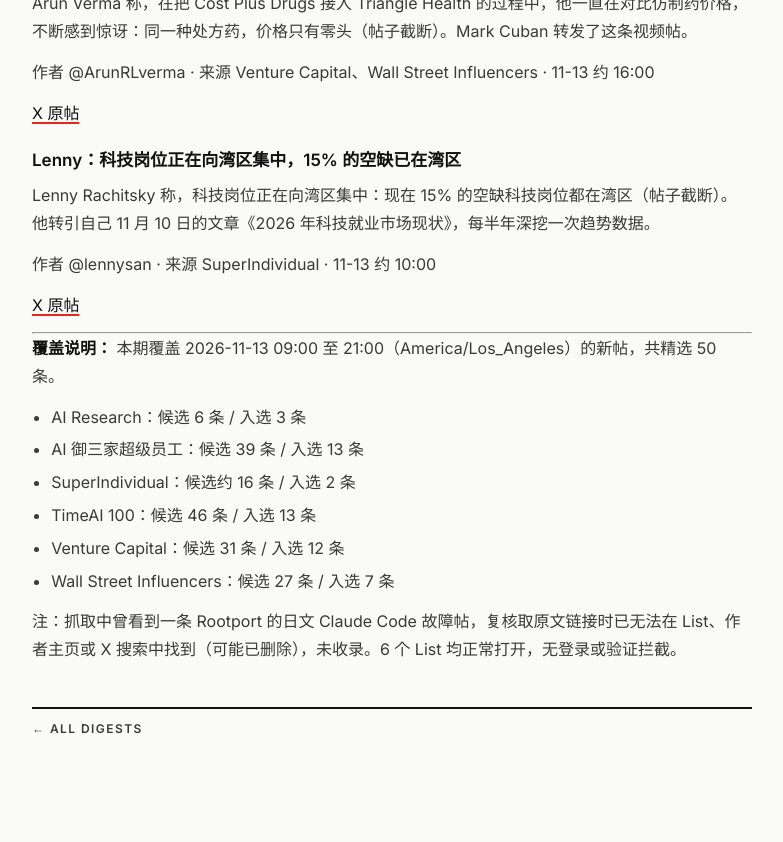
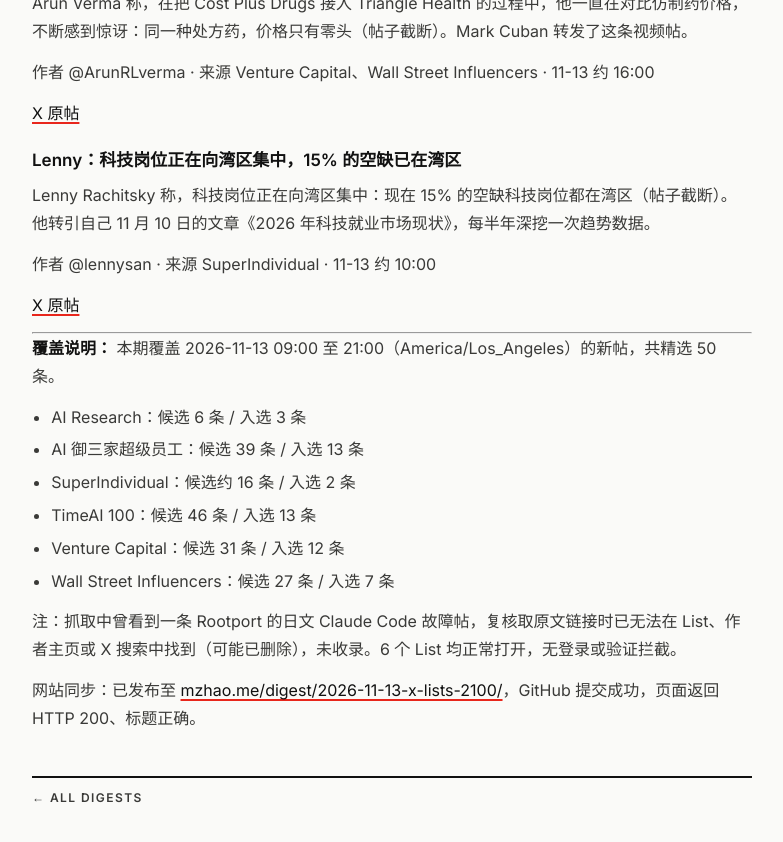
Before and after one commit to cptidiot/mzhao.me, a Jekyll site: the page built from _digests/2026-11-13-x-lists-2100.md, in a window 1280 px wide and 900 px high, scrolled down 10798 px. Shown: the top 842 px of the window, without its empty margins (248-1031 px from the left). Built offline with Jekyll 4.4.1, drawn with Linux system fonts in a browser that asks for light colours.

Commit message:
Digest: x-lists 2026-11-13

```diff
--- a/_digests/2026-11-13-x-lists-2100.md
+++ b/_digests/2026-11-13-x-lists-2100.md
@@ -721,3 +721,5 @@
 - Wall Street Influencers：候选 27 条 / 入选 7 条
 
 注：抓取中曾看到一条 Rootport 的日文 Claude Code 故障帖，复核取原文链接时已无法在 List、作者主页或 X 搜索中找到（可能已删除），未收录。6 个 List 均正常打开，无登录或验证拦截。
+
+网站同步：已发布至 [mzhao.me/digest/2026-11-13-x-lists-2100/](https://mzhao.me/digest/2026-11-13-x-lists-2100/)，GitHub 提交成功，页面返回 HTTP 200、标题正确。
```
